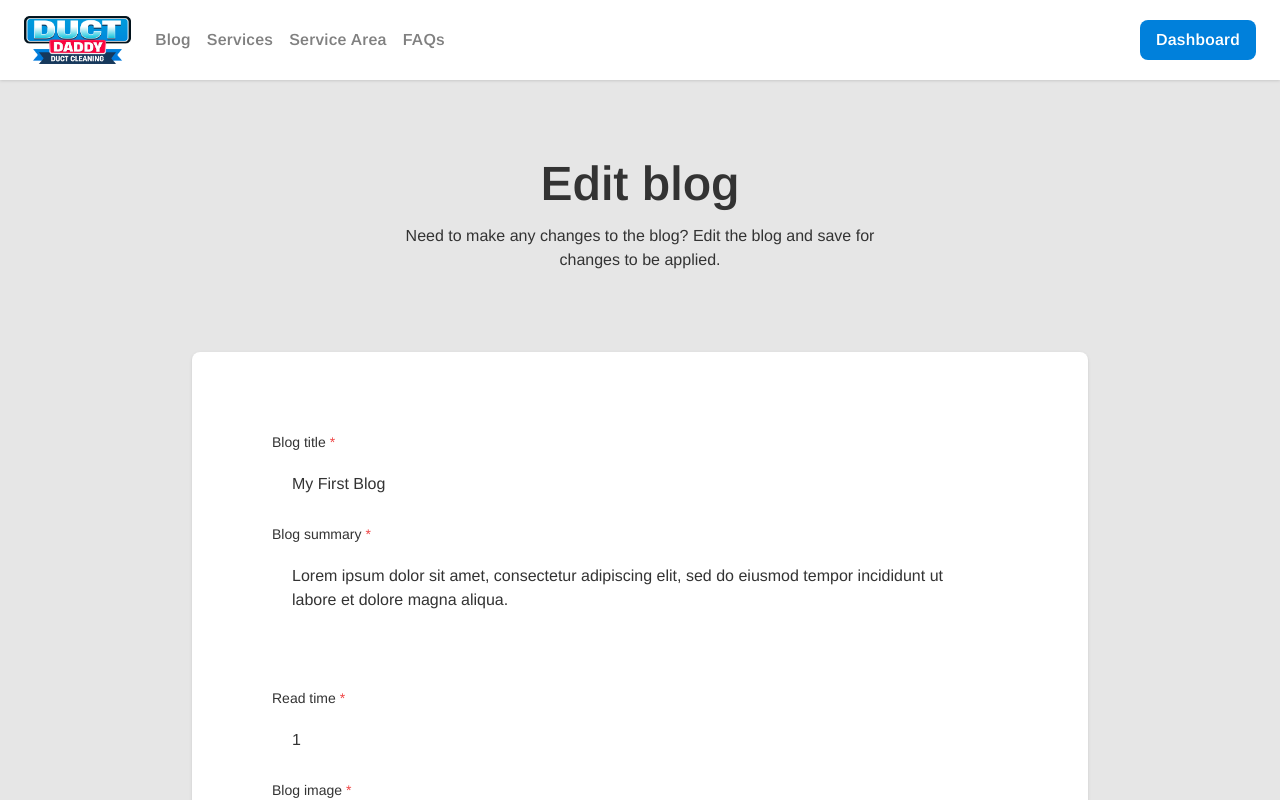
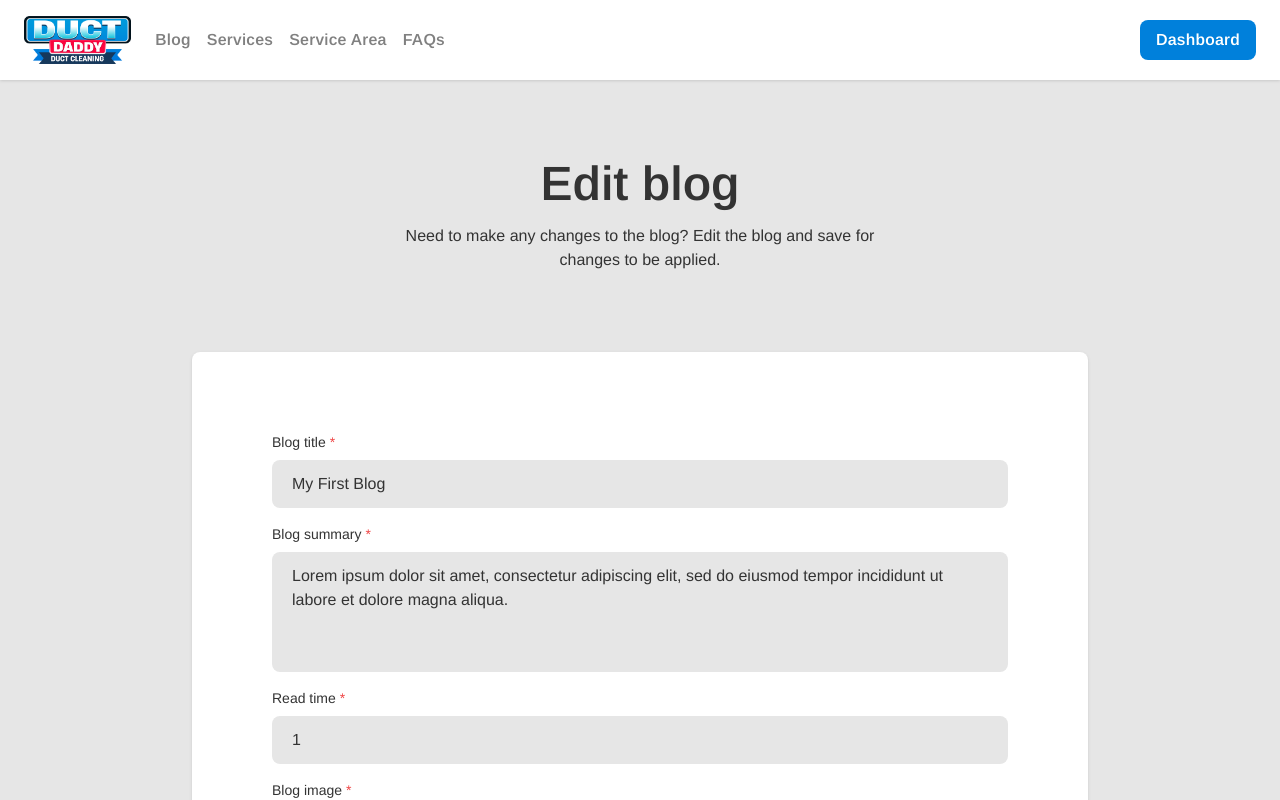
Before and after one commit to flowz0/duct-daddy, a Next.js app: page /edit/1 in a window 1280 px wide. Shown: the top 800 px of the page. Built offline with nearby package versions, Linux system fonts and the light colour scheme.

Commit message:
update bg color for FormInput and TextArea component

```diff
--- a/app/components/pages/dashboard/FormInput.tsx
+++ b/app/components/pages/dashboard/FormInput.tsx
@@ -36,7 +36,7 @@ export default function FormInput({
         onChange={onChange}
         onBlur={onBlur}
         required={required}
-        className={`bg-[#ffffff] text-[#333333] mt-2 py-3 px-5 rounded-lg outline-none placeholder:text-[hsl(0,0%,60%)] ${
+        className={`bg-[#E6E6E6] text-[#333333] mt-2 py-3 px-5 rounded-lg outline-none placeholder:text-[hsl(0,0%,60%)] ${
           error ? "ring-2 ring-offset-2 ring-red-500" : "focus:ring-2 focus:ring-offset-2 focus:ring-[#0080DB]"
         }`}
         aria-invalid={!!error}
--- a/app/components/pages/dashboard/TextArea.tsx
+++ b/app/components/pages/dashboard/TextArea.tsx
@@ -35,7 +35,7 @@ export default function TextArea({
         onBlur={onBlur}
         rows={4}
         required={required}
-        className={`bg-[#ffffff] text-[#333333] mt-2 py-3 px-5 rounded-lg outline-none resize-none placeholder:text-[hsl(0,0%,60%)] ${
+        className={`bg-[#E6E6E6] text-[#333333] mt-2 py-3 px-5 rounded-lg outline-none resize-none placeholder:text-[hsl(0,0%,60%)] ${
           error ? "ring-2 ring-offset-2 ring-red-500" : "focus:ring-2 focus:ring-offset-2 focus:ring-[#0080DB]"
         }`}
         aria-invalid={!!error}
```
